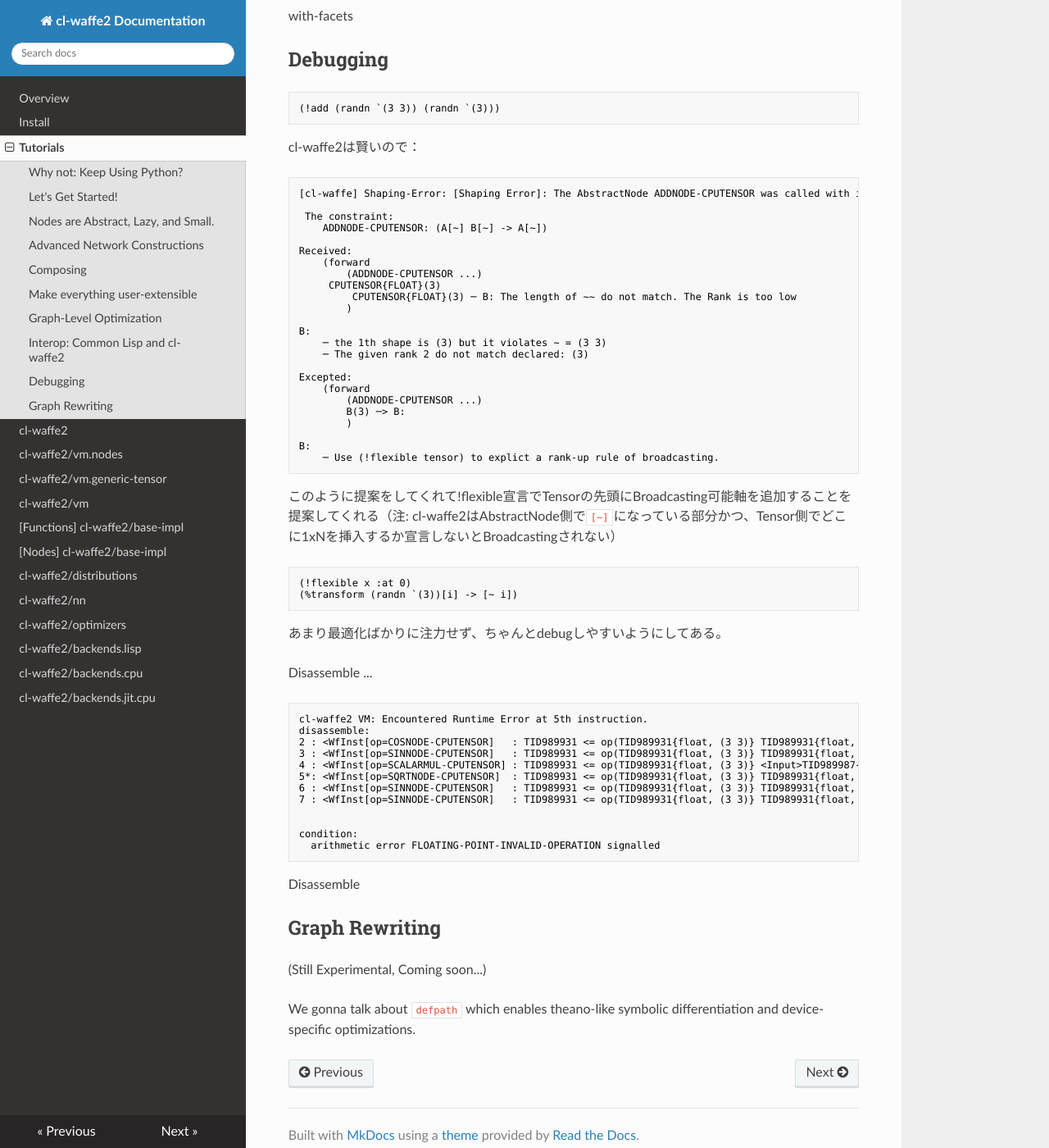
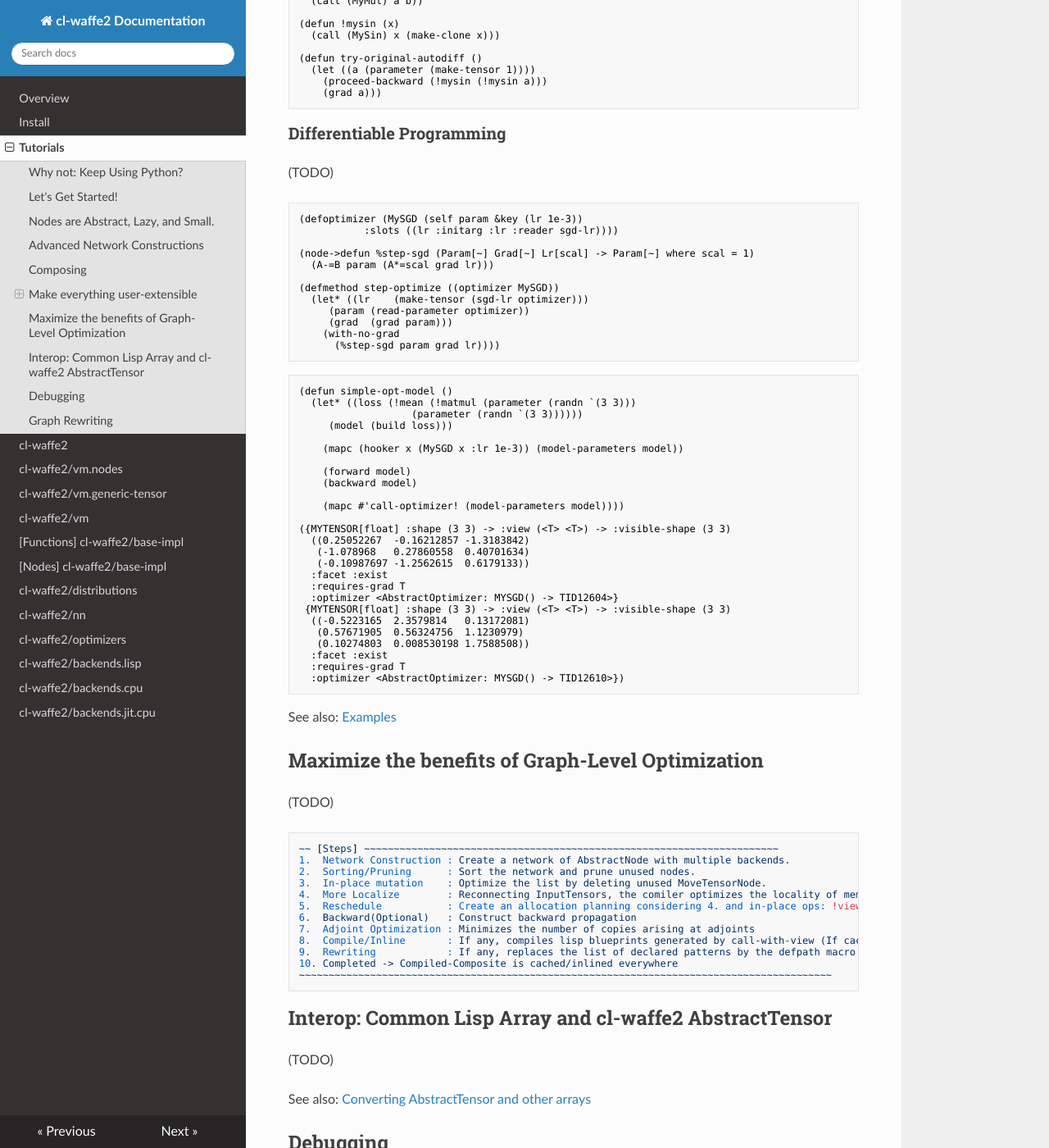
Before and after one commit to hikettei/cl-waffe2, an MkDocs documentation site: the page built from docs/cl-waffe2-docs/docs/overview.md, in a window 1280 px wide and 1400 px high, scrolled down 9606 px. Shown: the whole window at 82% size. Built offline with MkDocs 1.6.1, drawn with Linux system fonts in a browser that asks for light colours; nearby versions of some CDN libraries; some of the changed text lies outside the part shown.

Commit message:
[update] tutorials

````diff
--- a/docs/cl-waffe2-docs/docs/overview.md
+++ b/docs/cl-waffe2-docs/docs/overview.md
@@ -119,7 +117,7 @@
 (defclass MyTensor (LispTensor) nil)
 ```
 
-`Matrix Multiplication` is the operation performed in every two dimensions. If the given tensor is 3D/4D..., it is batched and applied. If it is sliced, the offsets are added in that part. Regardless of which matmul implementation is used, but **at least** 2D tensor is needed, the process of adding offsets and batching follows the specification of cl-waffe2. So, we are going to use the [call-with-view](https://hikettei.github.io/cl-waffe2/generic-tensor/#function-call-with-view) function returning an S-expression that optimized and collapsed loops through a given tensor up to a defined dimension. And, describe the steps of calling `gemm!` as if writing a macro. (Of course, there is another way that writes a function directly though.)
+`Matrix Multiplication` is the operation performed in every two dimensions. If the given tensor is 3D/4D..., it is batched and applied. If it is sliced, the offsets are added in that part. Regardless of which matmul implementation is used, but **at least** 2D tensor is needed, the process of adding offsets and batching follows the specification of cl-waffe2. So, we are going to use the [call-with-view](https://hikettei.github.io/cl-waffe2/generic-tensor/#function-call-with-view) function returning an S-expression that optimized and collapsed loops through a given tensor up to a defined dimension in order to maximize parallelization of kernel functions. And, describe the steps of calling `gemm!` as if writing a macro. (Of course, there is another way that writes a function directly though.)
 
 One of the implementation of the device, can be given by the [define-impl](https://hikettei.github.io/cl-waffe2/nodes/#macro-define-impl) macro.
 
@@ -458,41 +456,145 @@
 
 ## Make everything user-extensible
 
-(サンプルコード用意する) スカラー値でカスタムバックエンド Autodiff
+### Customized Autodiff - cl-waffe2 as a graph processing library
 
-`define-op` Customized backwards グラフ処理のライブラリとして使う
+(TODO)
 
+```lisp
+(defclass MyScalarTensor (ScalarTensor) nil)
+(set-devices-toplevel 'MyTensor 'CPUTensor 'LispTensor 'MyScalarTensor)
+```
 
-`defoptimizer` User defined optimizer
+```lisp
+(define-op (MyMul (self)
+	    :where (A[scal] B[scal] -> A[scal] where scal = 1)
+	    :out-scalar-p t
+	    :save-for-backward-names (a b)
+	    :forward ((self a b)
+		      (with-setting-save4bw ((a a) (b b))
+			(setf (tensor-vec a) (* (tensor-vec a) (tensor-vec b)))
+			a))
+	    :backward ((self dy)
+		       (with-reading-save4bw ((a a) (b b))
+			 (values
+			  (make-tensor
+			   (* (tensor-vec dy) (tensor-vec b)))
+			  (make-tensor
+			   (* (tensor-vec dy) (tensor-vec a))))))))
 
-hooker Adam 最適化関数自作
+(define-op (MySin (self)
+	    :where (A[scal] out[scal] -> out[scal] where scal = 1)
+	    :out-scalar-p t
+	    :save-for-backward-names (a)
+	    :forward ((self a out)
+		      (with-setting-save4bw ((a a))
+			(setf (tensor-vec out) (sin (tensor-vec a)))
+			out))
+	    :backward ((self dy)
+		       (with-reading-save4bw ((a a))
+			 (values
+			  (make-tensor
+			   (* (tensor-vec dy)
+			      (cos (tensor-vec a))))
+			  nil)))))
+(defun !mymul (a b)
+  (call (MyMul) a b))
 
-(最適化関数を自作してパラメーターを最適化するサンプル)
+(defun !mysin (x)
+  (call (MySin) x (make-clone x)))
 
-## Graph-Level Optimization
+(defun try-original-autodiff ()
+  (let ((a (parameter (make-tensor 1))))
+    (proceed-backward (!mysin (!mysin a)))
+    (grad a)))
+```
 
-cl-waffe2の抽象ノードのコンパイルは以下の手順で実行される:
+### Differentiable Programming
 
-大事な概念がInputTensorとExistTensor: Tensor Facet...
+(TODO)
 
-In-place-mutation <- 有効にするにはInputTensorと!move or !copyを使わないといけない
+```lisp
+(defoptimizer (MySGD (self param &key (lr 1e-3))
+	       :slots ((lr :initarg :lr :reader sgd-lr))))
 
-Memory-locality <- InputTensorをたくさん使え
-Again, the subject to locality optimiztion is *InputTensors* whose name=nil,
+(node->defun %step-sgd (Param[~] Grad[~] Lr[scal] -> Param[~] where scal = 1)
+  (A-=B param (A*=scal grad lr)))
 
-## Interop: Common Lisp and cl-waffe2
+(defmethod step-optimize ((optimizer MySGD))
+  (let* ((lr    (make-tensor (sgd-lr optimizer)))
+	 (param (read-parameter optimizer))
+	 (grad  (grad param)))
+    (with-no-grad
+      (%step-sgd param grad lr))))
+```
 
-Change-facet
+```lisp
+(defun simple-opt-model ()
+  (let* ((loss (!mean (!matmul (parameter (randn `(3 3)))
+			       (parameter (randn `(3 3))))))
+	 (model (build loss)))
 
-with-facets
+    (mapc (hooker x (MySGD x :lr 1e-3)) (model-parameters model))
+
+    (forward model)
+    (backward model)
+
+    (mapc #'call-optimizer! (model-parameters model))))
+
+({MYTENSOR[float] :shape (3 3) -> :view (<T> <T>) -> :visible-shape (3 3)
+  ((0.25052267  -0.16212857 -1.3183842)
+   (-1.078968   0.27860558  0.40701634)
+   (-0.10987697 -1.2562615  0.6179133))
+  :facet :exist
+  :requires-grad T
+  :optimizer <AbstractOptimizer: MYSGD() -> TID12604>}
+ {MYTENSOR[float] :shape (3 3) -> :view (<T> <T>) -> :visible-shape (3 3)
+  ((-0.5223165  2.3579814   0.13172081)
+   (0.57671905  0.56324756  1.1230979)
+   (0.10274803  0.008530198 1.7588508))
+  :facet :exist
+  :requires-grad T
+  :optimizer <AbstractOptimizer: MYSGD() -> TID12610>})
+```
+
+See also: [Examples](https://github.com/hikettei/cl-waffe2/tree/master/examples)
+
+## Maximize the benefits of Graph-Level Optimization
+
+(TODO)
+
+```
+~~ [Steps] ~~~~~~~~~~~~~~~~~~~~~~~~~~~~~~~~~~~~~~~~~~~~~~~~~~~~~~~~~~~~~~~~~~~~~~
+1.  Network Construction : Create a network of AbstractNode with multiple backends.
+2.  Sorting/Pruning      : Sort the network and prune unused nodes.
+3.  In-place mutation    : Optimize the list by deleting unused MoveTensorNode.
+4.  More Localize        : Reconnecting InputTensors, the comiler optimizes the locality of memory.
+5.  Reschedule           : Create an allocation planning considering 4. and in-place ops: !view !permute !reshape etc.
+6.  Backward(Optional)   : Construct backward propagation
+7.  Adjoint Optimization : Minimizes the number of copies arising at adjoints
+8.  Compile/Inline       : If any, compiles lisp blueprints generated by call-with-view (If cached, ignored)
+9.  Rewriting            : If any, replaces the list of declared patterns by the defpath macro
+10. Completed -> Compiled-Composite is cached/inlined everywhere
+~~~~~~~~~~~~~~~~~~~~~~~~~~~~~~~~~~~~~~~~~~~~~~~~~~~~~~~~~~~~~~~~~~~~~~~~~~~~~~~~~~~~~~~~~~
+```
+
+## Interop: Common Lisp Array and cl-waffe2 AbstractTensor
+
+(TODO)
+
+See also: [Converting AbstractTensor and other arrays](https://hikettei.github.io/cl-waffe2/utils/#tensor-facet-converting-abstracttensor-anything)
 
 ## Debugging
+
+(TODO)
+
+cl-waffe2 is enough clever to detect Shape-Error and suggest an alternative arising from wrong inputs. In this case, both ranks are invaild because broadcasing rank-up rule is not applied in cl-waffe2:
 
 ```lisp
 (!add (randn `(3 3)) (randn `(3)))
 ```
 
-cl-waffe2は賢いので：
+If you do this, you will get the following error before **running the operation**
 
 ```lisp
 [cl-waffe] Shaping-Error: [Shaping Error]: The AbstractNode ADDNODE-CPUTENSOR was called with invaild arguments.
@@ -521,36 +623,96 @@
     ─ Use (!flexible tensor) to explict a rank-up rule of broadcasting.
 ```
 
-このように提案をしてくれて!flexible宣言でTensorの先頭にBroadcasting可能軸を追加することを提案してくれる（注: cl-waffe2はAbstractNode側で`[~]`になっている部分かつ、Tensor側でどこに1xNを挿入するか宣言しないとBroadcastingされない）
+When adding or repeating ranks by broadcasting rule, it is necessary to declare in advance in which position they are to be added:
 
 ```lisp
+;; X[a b c] -> X[~ a b c]
 (!flexible x :at 0)
+
+;; X[a] -> X[~ a]
 (%transform (randn `(3))[i] -> [~ i])
 ```
 
-あまり最適化ばかりに注力せず、ちゃんとdebugしやすいようにしてある。
-
-Disassemble ...
+Following the suggestion, fix the code:
 
 ```lisp
-cl-waffe2 VM: Encountered Runtime Error at 5th instruction.
+(defparmeter out (!add (randn `(3 3)) (!flexible (randn `(3)))))
+```
+
+And passed:
+
+```lisp
+(proceed out)
+```
+
+This is a case of before execution, speaking of runtime error (e.g.: floating-point overflow), it gets a bit complicated; you have to face the disassembled code to find out the details.
+
+When doing (!sqrt x) where x is a negative number:
+
+```lisp
+(proceed
+ (!sin
+  (!sqrt
+   (!mul -1.0
+         (!sin (ax+b `(3 3) 0 1))))))
+```
+
+As excepted it produces FLOATING-POINT-INVAILD-OPERATION:
+
+```lisp
+cl-waffe2 VM: Encountered Runtime Error at 3th instruction.
 disassemble:
-2 : <WfInst[op=COSNODE-CPUTENSOR]   : TID989931 <= op(TID989931{float, (3 3)} TID989931{float, (3 3)})>
-3 : <WfInst[op=SINNODE-CPUTENSOR]   : TID989931 <= op(TID989931{float, (3 3)} TID989931{float, (3 3)})>
-4 : <WfInst[op=SCALARMUL-CPUTENSOR] : TID989931 <= op(TID989931{float, (3 3)} <Input>TID989987{float, (1)})>
-5*: <WfInst[op=SQRTNODE-CPUTENSOR]  : TID989931 <= op(TID989931{float, (3 3)} TID989931{float, (3 3)})>
-6 : <WfInst[op=SINNODE-CPUTENSOR]   : TID989931 <= op(TID989931{float, (3 3)} TID989931{float, (3 3)})>
-7 : <WfInst[op=SINNODE-CPUTENSOR]   : TID989931 <= op(TID989931{float, (3 3)} TID989931{float, (3 3)})>
+0 : <WfInst[op=MOVETENSORNODE-CPUTENSOR] : TID14200 <= op(TID14200{float, (3 3)} <Input>TID14197{float, (3 3)})>
+1 : <WfInst[op=SINNODE-CPUTENSOR]        : TID14200 <= op(<Input>TID14197{float, (3 3)} TID14200{float, (3 3)})>
+2 : <WfInst[op=SCALARMUL-CPUTENSOR]      : TID14200 <= op(TID14200{float, (3 3)} <Input>TID14218{float, (1)})>
+3*: <WfInst[op=SQRTNODE-CPUTENSOR]       : TID14200 <= op(TID14200{float, (3 3)} TID14200{float, (3 3)})>
+4 : <WfInst[op=SINNODE-CPUTENSOR]        : TID14200 <= op(TID14200{float, (3 3)} TID14200{float, (3 3)})>
 
 
 condition:
   arithmetic error FLOATING-POINT-INVALID-OPERATION signalled
 ```
 
-Disassemble
+Use the [disassemble-waffe2-ir](https://hikettei.github.io/cl-waffe2/vm/#function-disassemble-waffe2-ir) function to check the full disassembled code instead of proceed:
+
+```lisp
+(disassemble-waffe2-ir
+ (!sin
+  (!sqrt
+   (!mul -1.0
+         (!sin (parameter (ax+b `(3 3) 0 1)))))))
+```
+
+```lisp
+disassemble-waffe2-ir:
+ [Forward]:
+<WfInst[op=MOVETENSORNODE-CPUTENSOR] : TID14654 <= op(TID14654{float, (3 3)} <Param>TID14649{float, (3 3)})>
+<WfInst[op=SINNODE-CPUTENSOR]        : TID14654 <= op(<Param>SV4BW(TID14649{float, (3 3)}) TID14654{float, (3 3)})>
+<WfInst[op=SCALARMUL-CPUTENSOR]      : TID14654 <= op(SV4BW(TID14654{float, (3 3)}) <Input>TID14675{float, (1)})>
+<WfInst[op=SQRTNODE-CPUTENSOR]       : TID14654 <= op(SV4BW(TID14654{float, (3 3)}) TID14654{float, (3 3)})>
+<WfInst[op=SINNODE-CPUTENSOR]        : TID14654 <= op(SV4BW(TID14654{float, (3 3)}) TID14654{float, (3 3)})>
+
+5 Instructions | 2 Tensors | 1 Scalars
+
+
+ [Pullback]:
+<WfInst[op=MOVETENSORNODE-CPUTENSOR]    : TID14764 <= op(TID14764{float, (3 3)} <Input>TID14742{float, (3 3)})>
+<WfInst[op=COSNODE-CPUTENSOR]           : TID14732 <= op(TID14732{float, (3 3)} TID14732{float, (3 3)})>
+<WfInst[op=MULNODE-CPUTENSOR]           : TID14764 <= op(TID14764{float, (3 3)} TID14732{float, (3 3)})>
+<WfInst[op=INVERSETENSORNODE-CPUTENSOR] : TID14710 <= op(TID14710{float, (3 3)})>
+<WfInst[op=SCALARMUL-CPUTENSOR]         : TID14710 <= op(TID14710{float, (3 3)} <Input>TID14782{float, (1)})>
+<WfInst[op=MULNODE-CPUTENSOR]           : TID14764 <= op(TID14764{float, (3 3)} TID14710{float, (3 3)})>
+<WfInst[op=SCALARMUL-CPUTENSOR]         : TID14764 <= op(TID14764{float, (3 3)} <Input>TID14675{float, (1)})>
+<WfInst[op=COSNODE-CPUTENSOR]           : TID14665 <= op(TID14665{float, (3 3)} TID14665{float, (3 3)})>
+<WfInst[op=MULNODE-CPUTENSOR]           : TID14764 <= op(TID14764{float, (3 3)} TID14665{float, (3 3)})>
+<WfInst[op=MOVETENSORNODE-CPUTENSOR]    : <Input>TID14651 <= op(<Input>TID14651{float, (3 3)} TID14764{float, (3 3)})>
+
+10 Instructions | 6 Tensors | 2 Scalars
+```
+
 
 ## Graph Rewriting
 
-(Still Experimental, Coming soon...)
+(Still Experimental, but coming soon...)
 
 We gonna talk about `defpath` which enables theano-like symbolic differentiation and device-specific optimizations.
````
Also changed, not shown: other parts of docs/cl-waffe2-docs/docs/overview.md (+0 -2 lines), 1 other file.
